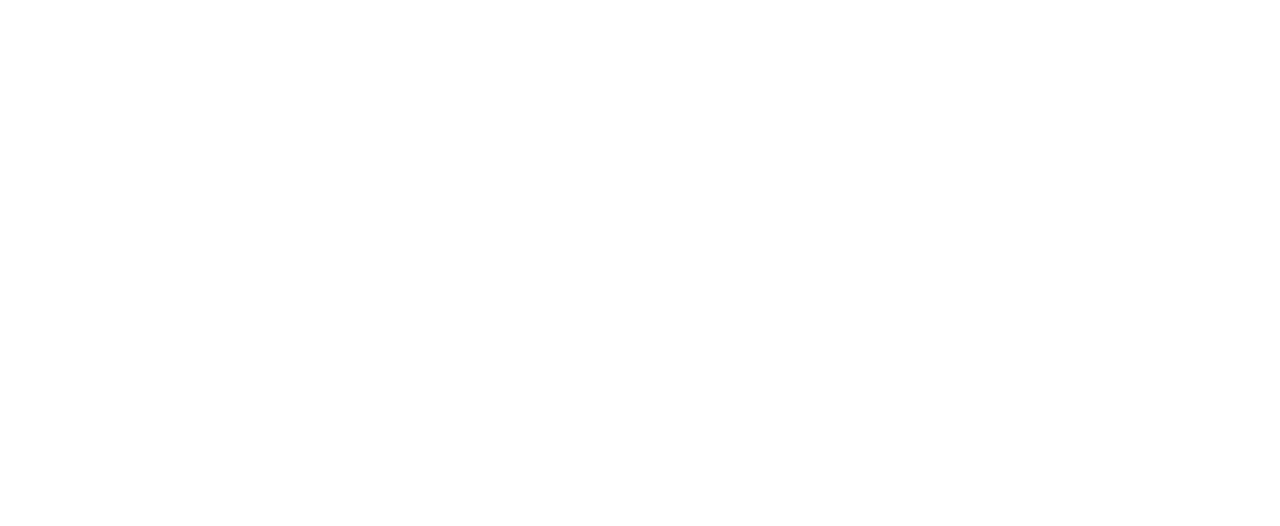
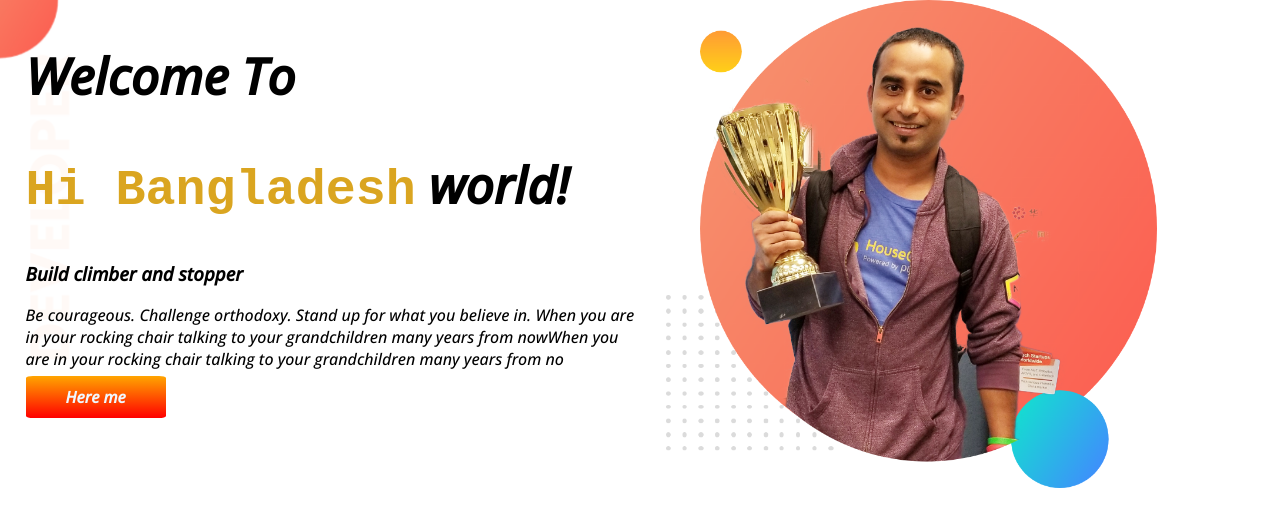
Before and after one commit to Kamrulislam11/developer-portfolio, a plain HTML site: page index.html in a window 1280 px wide. Drawn offline with nearby package versions, Linux system fonts and the light colour scheme.

Commit message:
Hello bangladesh

```diff
--- a/index.html
+++ b/index.html
@@ -5,7 +5,12 @@
     <meta http-equiv="X-UA-Compatible" content="IE=edge">
     <meta name="viewport" content="width=device-width, initial-scale=1.0">
     <title>Emon protfolio</title>
-    <link rel="stylesheet" href="style.css">
+ <link rel="preconnect" href="https://fonts.googleapis.com">
+<link rel="preconnect" href="https://fonts.gstatic.com" crossorigin>
+<link href="https://fonts.googleapis.com/css2?family=Open+Sans:ital,wght@1,500&display=swap" rel="stylesheet">
+  <link rel="stylesheet" href="style.css">
+
+
 
 
 
@@ -14,6 +19,37 @@
 <body>
 
 
+<section class="top-banner">
+
+<div  class="ok">
+
+  <h1>Welcome To </h1>
+  <h1> <samp class="tho"> Hi Bangladesh</samp> world!</h1>
+  <h3>Build climber and stopper </h3>
+  <p> Be courageous. Challenge orthodoxy. Stand up for what you
+     believe in.
+     When you are in your rocking chair talking to your grandchildren many years
+      from nowWhen you are in your rocking chair talking to your grandchildren many years
+      from no
+    </p>
+
+
+
+    <a class=" button"   target="_blank"  href=" https://youtu.be/Ij-HQk4r_ew "> Here me</a>
+</div>
+
+
+<div class="ok">
+
+  <img src="images/jhankar.png" alt="">
+
+</div>
+
+</section>
+
+
+
+
 
 </body>
 </html>
--- a/style.css
+++ b/style.css
@@ -0,0 +1,42 @@
+body{
+
+    font-family: 'Open Sans', sans-serif;
+    margin: 0;
+
+}
+h1 {
+font-size: 50px;
+
+}
+.tho{
+
+    color: goldenrod;
+}
+
+section{
+    display: flex;
+}
+.ok{
+    width: 50%;
+    padding-left: 2%;
+}
+.ok img{
+
+    width: 80%;
+
+
+}
+.button{
+text-decoration: none;
+background-image: linear-gradient(orange,red);
+padding: 10px 40px;
+color: aliceblue;
+font-weight: 800;
+border-radius: 5%;
+
+}
+.top-banner{
+
+    background-image: url(images/top-banner.png);
+    background-repeat: no-repeat;
+}
```
Also changed, not shown: images/dream-bg.png (added), images/exp-bg.png (added), images/jhankar.png (added), images/jhankar2.png (added), images/my-bg.png (added), images/my-bg2.png (added), images/top-banner.png (added), 7 other files.
